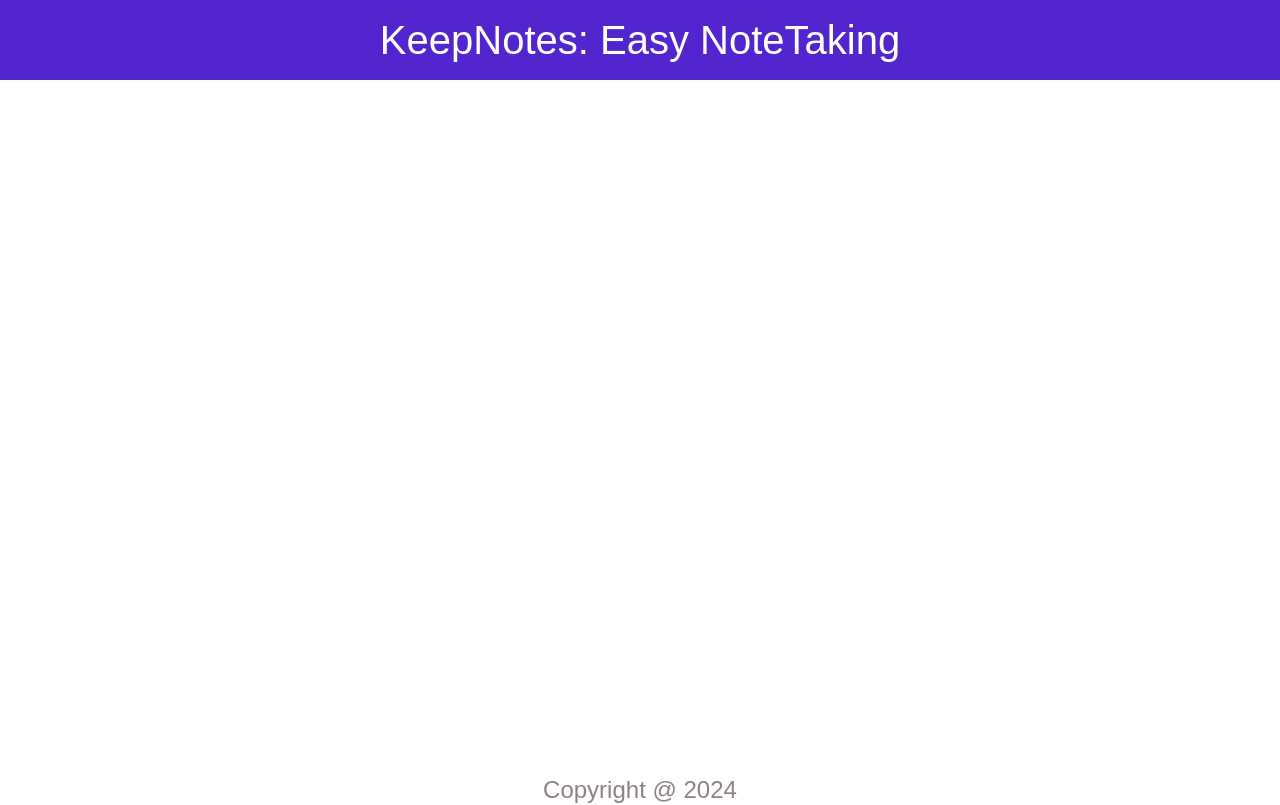
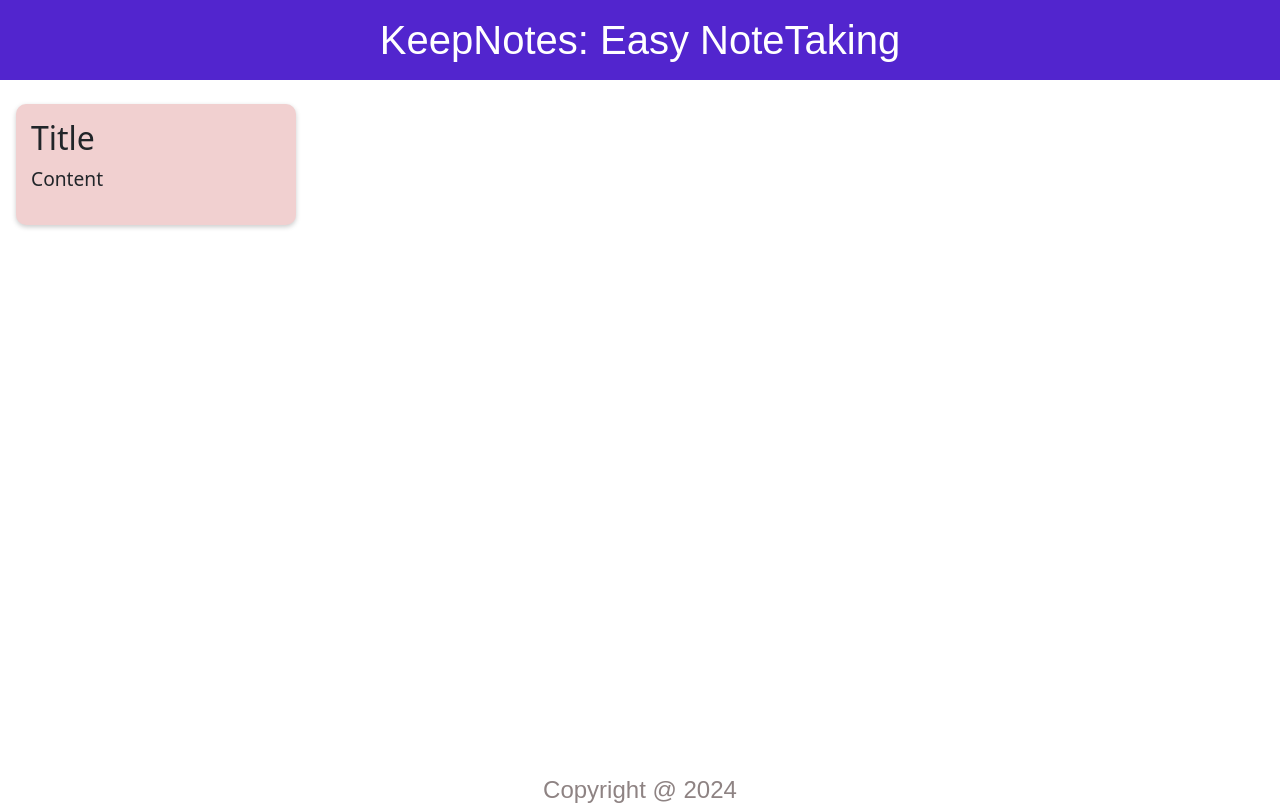
Before and after one commit to jjiunnbeh/KeepNotes, a React (Vite) app: page / in a window 1280 px wide. Built offline with nearby package versions, Linux system fonts and the light colour scheme; a web font is replaced by a local one.

Commit message:
Add notepad component and initial styling

```diff
--- a/src/App.css
+++ b/src/App.css
@@ -28,3 +28,21 @@ footer p {
   opacity: 50%;
   color: #1f0909;
 }
+.notepad {
+  background: #f1d0d0;
+  border-radius: 10px;
+  box-shadow: 0 2px 5px #ccc;
+  padding: 15px;
+  width: 280px;
+  margin: 16px;
+  float: left;
+}
+.notepad h1
+{
+  font-size: 2rem;
+
+}
+.notepad p
+{
+  font-size:1.2rem;
+}
--- a/src/components/App.tsx
+++ b/src/components/App.tsx
@@ -1,12 +1,14 @@
 import '../App.css';
 import Footer from "./Footer";
 import Header from "./Header";
+import NotePad from "./Notepad";
 
 function App()
 {
   return(
   <>
   <h1><Header /></h1>
+  <NotePad />
   <h1><Footer /></h1>
   </>
   );
--- a/src/components/Notepad.tsx
+++ b/src/components/Notepad.tsx
@@ -1,4 +1,11 @@
 function NotePad()
 {
+    return (
+        <div className="notepad">
+        <h1>Title</h1>
+        <p>Content</p>
+        </div>
+    );
+}
 
-}
+export default NotePad;
```
